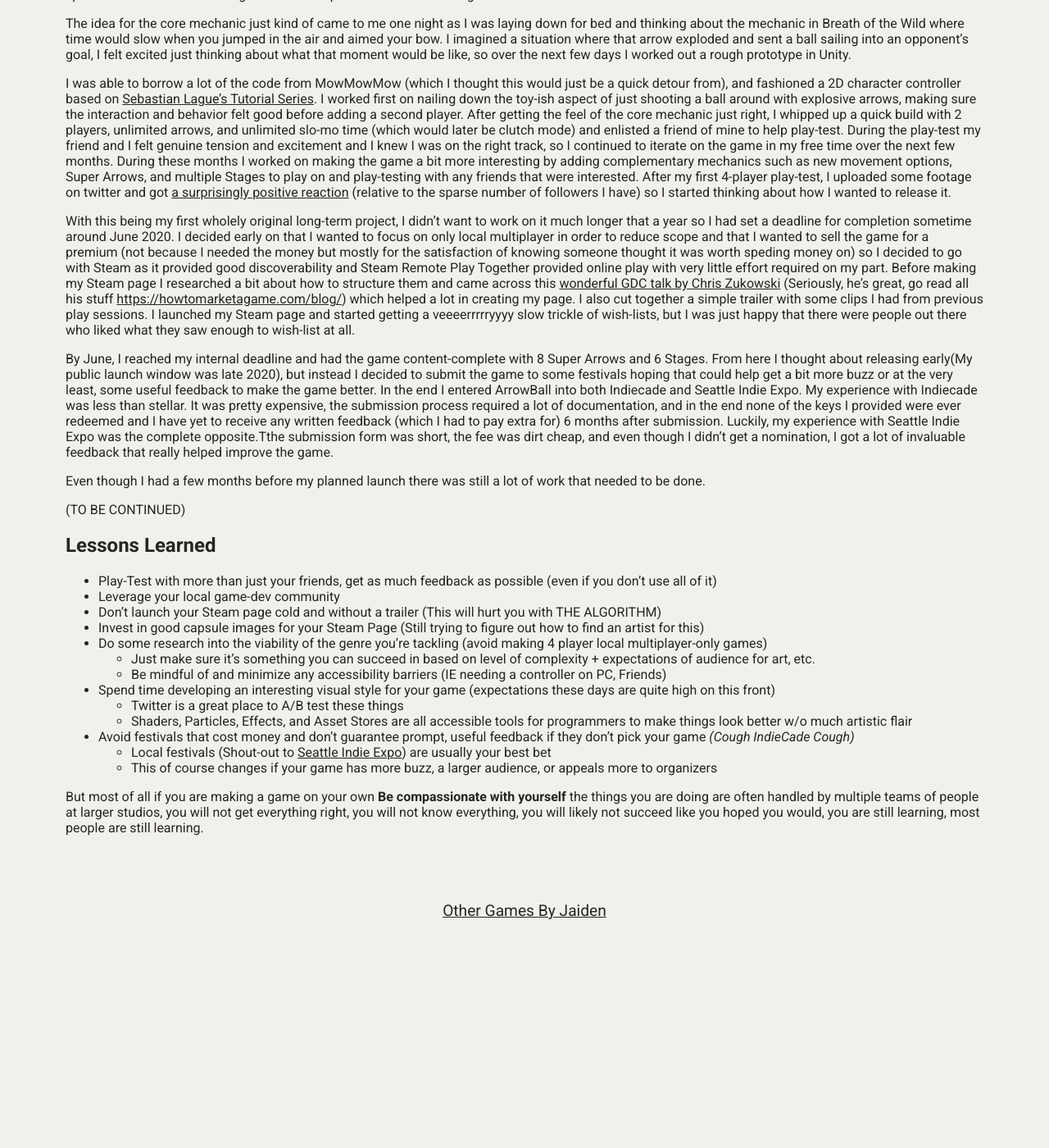
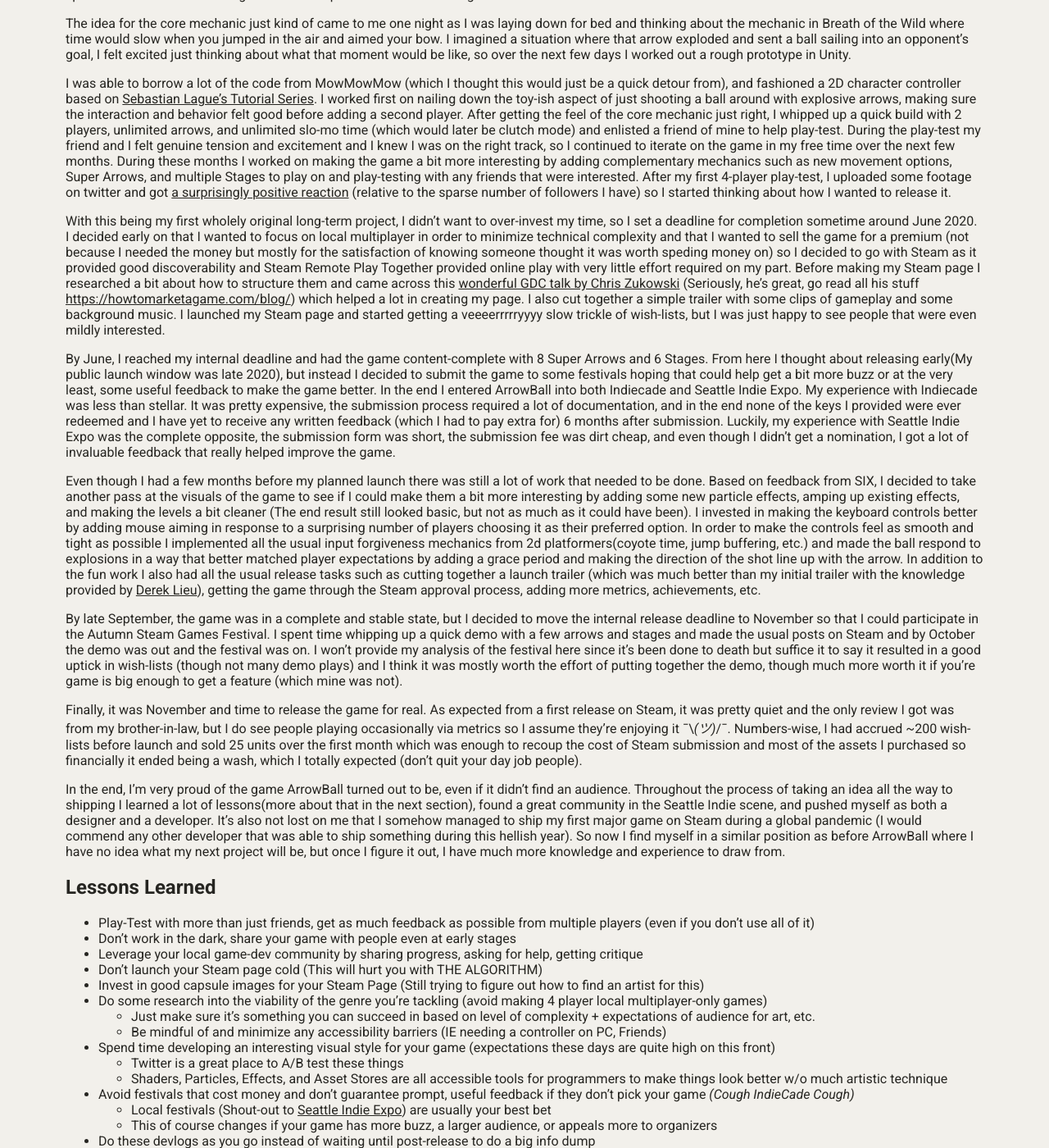
Before and after one commit to jaideng123/jaideng123.github.io, a Jekyll site: the page built from _posts/games/2020-01-01-ArrowBall.md, in a window 1280 px wide and 1400 px high, scrolled down 2866 px. Shown: the whole window at 82% size. Built offline with Jekyll 4.4.1, drawn with Linux system fonts in a browser that asks for light colours; nearby versions of some CDN libraries; before the commit the page ends 4004 px from its top, so only the background shows below that; some of the changed text lies outside the part shown.

Commit message:
Finished w/ ArrowBall

```diff
--- a/_posts/games/2020-01-01-ArrowBall.md
+++ b/_posts/games/2020-01-01-ArrowBall.md
@@ -62,28 +62,34 @@
 
 I was able to borrow a lot of the code from MowMowMow (which I thought this would just be a quick detour from), and fashioned a 2D character controller based on [Sebastian Lague's Tutorial Series](https://www.youtube.com/playlist?list=PLFt_AvWsXl0f0hqURlhyIoAabKPgRsqjz). I worked first on nailing down the toy-ish aspect of just shooting a ball around with explosive arrows, making sure the interaction and behavior felt good before adding a second player. After getting the feel of the core mechanic just right, I whipped up a quick build with 2 players, unlimited arrows, and unlimited slo-mo time (which would later be clutch mode) and enlisted a friend of mine to help play-test. During the play-test my friend and I felt genuine tension and excitement and I knew I was on the right track, so I continued to iterate on the game in my free time over the next few months. During these months I worked on making the game a bit more interesting by adding complementary mechanics such as new movement options, Super Arrows, and multiple Stages to play on and play-testing with any friends that were interested. After my first 4-player play-test, I uploaded some footage on twitter and got [a surprisingly positive reaction](https://twitter.com/JaidenG123/status/1226030016124743685) (relative to the sparse number of followers I have) so I started thinking about how I wanted to release it.
 
-With this being my first wholely original long-term project, I didn't want to work on it much longer that a year so I had set a deadline for completion sometime around June 2020. I decided early on that I wanted to focus on only local multiplayer in order to reduce scope and that I wanted to sell the game for a premium (not because I needed the money but mostly for the satisfaction of knowing someone thought it was worth speding money on) so I decided to go with Steam as it provided good discoverability and Steam Remote Play Together provided online play with very little effort required on my part. Before making my Steam page I researched a bit about how to structure them and came across this [wonderful GDC talk by Chris Zukowski](https://www.youtube.com/watch?v=UJiv14uPOac) (Seriously, he's great, go read all his stuff [https://howtomarketagame.com/blog/](https://howtomarketagame.com/blog/)) which helped a lot in creating my page. I also cut together a simple trailer with some clips I had from previous play sessions. I launched my Steam page and started getting a veeeerrrrryyyy slow trickle of wish-lists, but I was just happy that there were people out there who liked what they saw enough to wish-list at all.
+With this being my first wholely original long-term project, I didn't want to over-invest my time, so I set a deadline for completion sometime around June 2020. I decided early on that I wanted to focus on local multiplayer in order to minimize technical complexity and that I wanted to sell the game for a premium (not because I needed the money but mostly for the satisfaction of knowing someone thought it was worth speding money on) so I decided to go with Steam as it provided good discoverability and Steam Remote Play Together provided online play with very little effort required on my part. Before making my Steam page I researched a bit about how to structure them and came across this [wonderful GDC talk by Chris Zukowski](https://www.youtube.com/watch?v=UJiv14uPOac) (Seriously, he's great, go read all his stuff [https://howtomarketagame.com/blog/](https://howtomarketagame.com/blog/)) which helped a lot in creating my page. I also cut together a simple trailer with some clips of gameplay and some background music. I launched my Steam page and started getting a veeeerrrrryyyy slow trickle of wish-lists, but I was just happy to see people that were even mildly interested.
 
-By June, I reached my internal deadline and had the game content-complete with 8 Super Arrows and 6 Stages. From here I thought about releasing early(My public launch window was late 2020), but instead I decided to submit the game to some festivals hoping that could help get a bit more buzz or at the very least, some useful feedback to make the game better. In the end I entered ArrowBall into both Indiecade and Seattle Indie Expo. My experience with Indiecade was less than stellar. It was pretty expensive, the submission process required a lot of documentation, and in the end none of the keys I provided were ever redeemed and I have yet to receive any written feedback (which I had to pay extra for) 6 months after submission. Luckily, my experience with Seattle Indie Expo was the complete opposite.Tthe submission form was short, the fee was dirt cheap, and even though I didn't get a nomination, I got a lot of invaluable feedback that really helped improve the game.
+By June, I reached my internal deadline and had the game content-complete with 8 Super Arrows and 6 Stages. From here I thought about releasing early(My public launch window was late 2020), but instead I decided to submit the game to some festivals hoping that could help get a bit more buzz or at the very least, some useful feedback to make the game better. In the end I entered ArrowBall into both Indiecade and Seattle Indie Expo. My experience with Indiecade was less than stellar. It was pretty expensive, the submission process required a lot of documentation, and in the end none of the keys I provided were ever redeemed and I have yet to receive any written feedback (which I had to pay extra for) 6 months after submission. Luckily, my experience with Seattle Indie Expo was the complete opposite, the submission form was short, the submission fee was dirt cheap, and even though I didn't get a nomination, I got a lot of invaluable feedback that really helped improve the game.
 
-Even though I had a few months before my planned launch there was still a lot of work that needed to be done.
+Even though I had a few months before my planned launch there was still a lot of work that needed to be done. Based on feedback from SIX, I decided to take another pass at the visuals of the game to see if I could make them a bit more interesting by adding some new particle effects, amping up existing effects, and making the levels a bit cleaner (The end result still looked basic, but not as much as it could have been). I invested in making the keyboard controls better by adding mouse aiming in response to a surprising number of players choosing it as their preferred option. In order to make the controls feel as smooth and tight as possible I implemented all the usual input forgiveness mechanics from 2d platformers(coyote time, jump buffering, etc.) and made the ball respond to explosions in a way that better matched player expectations by adding a grace period and making the direction of the shot line up with the arrow. In addition to the fun work I also had all the usual release tasks such as cutting together a launch trailer (which was much better than my initial trailer with the knowledge provided by [Derek Lieu](https://www.derek-lieu.com/start-here)), getting the game through the Steam approval process, adding more metrics, achievements, etc.
 
-(TO BE CONTINUED)
+By late September, the game was in a complete and stable state, but I decided to move the internal release deadline to November so that I could participate in the Autumn Steam Games Festival. I spent time whipping up a quick demo with a few arrows and stages and made the usual posts on Steam and by October the demo was out and the festival was on. I won't provide my analysis of the festival here since it's been done to death but suffice it to say it resulted in a good uptick in wish-lists (though not many demo plays) and I think it was mostly worth the effort of putting together the demo, though much more worth it if you're game is big enough to get a feature (which mine was not).
+
+Finally, it was November and time to release the game for real. As expected from a first release on Steam, it was pretty quiet and the only review I got was from my brother-in-law, but I do see people playing occasionally via metrics so I assume they're enjoying it ¯\\_(ツ)_/¯. Numbers-wise, I had accrued ~200 wish-lists before launch and sold 25 units over the first month which was enough to recoup the cost of Steam submission and most of the assets I purchased so financially it ended being a wash, which I totally expected (don't quit your day job people).
+
+In the end, I'm very proud of the game ArrowBall turned out to be, even if it didn't find an audience. Throughout the process of taking an idea all the way to shipping I learned a lot of lessons(more about that in the next section), found a great community in the Seattle Indie scene, and pushed myself as both a designer and a developer. It's also not lost on me that I somehow managed to ship my first major game on Steam during a global pandemic (I would commend any other developer that was able to ship something during this hellish year). So now I find myself in a similar position as before ArrowBall where I have no idea what my next project will be, but once I figure it out, I have much more knowledge and experience to draw from.
 
 ## Lessons Learned
 
-- Play-Test with more than just your friends, get as much feedback as possible (even if you don't use all of it)
-- Leverage your local game-dev community
-- Don't launch your Steam page cold and without a trailer (This will hurt you with THE ALGORITHM)
+- Play-Test with more than just friends, get as much feedback as possible from multiple players (even if you don't use all of it)
+- Don't work in the dark, share your game with people even at early stages
+- Leverage your local game-dev community by sharing progress, asking for help, getting critique
+- Don't launch your Steam page cold (This will hurt you with THE ALGORITHM)
 - Invest in good capsule images for your Steam Page (Still trying to figure out how to find an artist for this)
 - Do some research into the viability of the genre you're tackling (avoid making 4 player local multiplayer-only games)
     - Just make sure it's something you can succeed in based on level of complexity + expectations of audience for art, etc.
     - Be mindful of and minimize any accessibility barriers (IE needing a controller on PC, Friends)
 - Spend time developing an interesting visual style for your game (expectations these days are quite high on this front)
     - Twitter is a great place to A/B test these things
-    - Shaders, Particles, Effects, and Asset Stores are all accessible tools for programmers to make things look better w/o much artistic flair
+    - Shaders, Particles, Effects, and Asset Stores are all accessible tools for programmers to make things look better w/o much artistic technique
 - Avoid festivals that cost money and don't guarantee prompt, useful feedback if they don't pick your game *(Cough IndieCade Cough)*
     - Local festivals (Shout-out to [Seattle Indie Expo](https://six.seattleindies.org/)) are usually your best bet
     - This of course changes if your game has more buzz, a larger audience, or appeals more to organizers
+- Do these devlogs as you go instead of waiting until post-release to do a big info dump
 
 But most of all if you are making a game on your own **Be compassionate with yourself** the things you are doing are often handled by multiple teams of people at larger studios, you will not get everything right, you will not know everything, you will likely not succeed like you hoped you would, you are still learning, most people are still learning.
```
Also changed, not shown: other parts of _posts/games/2020-01-01-ArrowBall.md (+1 -1 lines).
